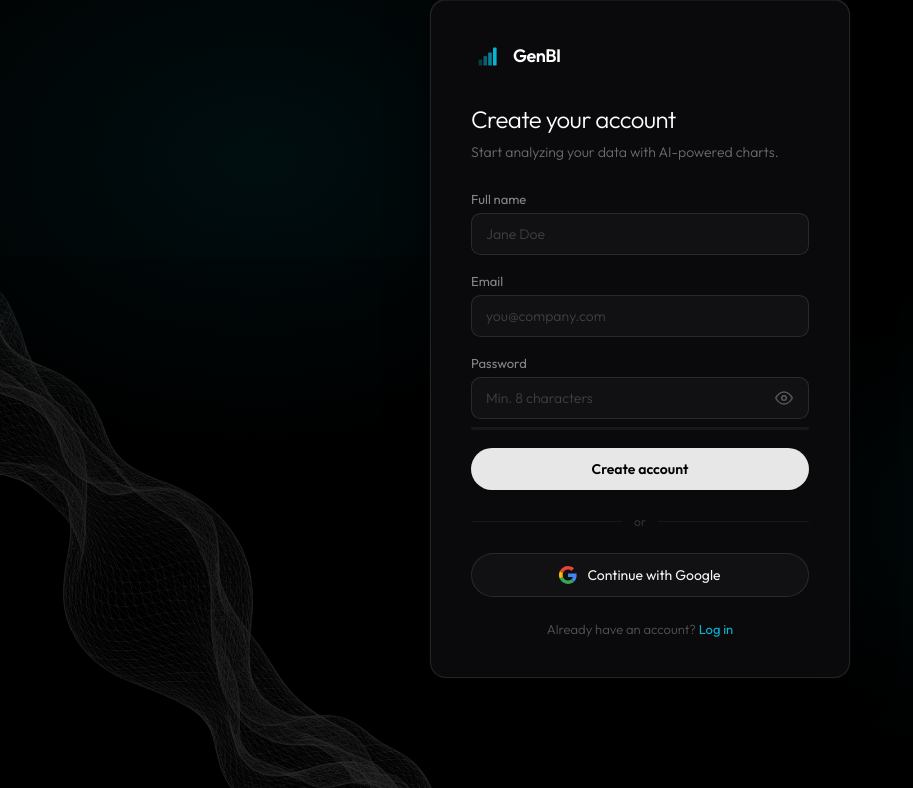
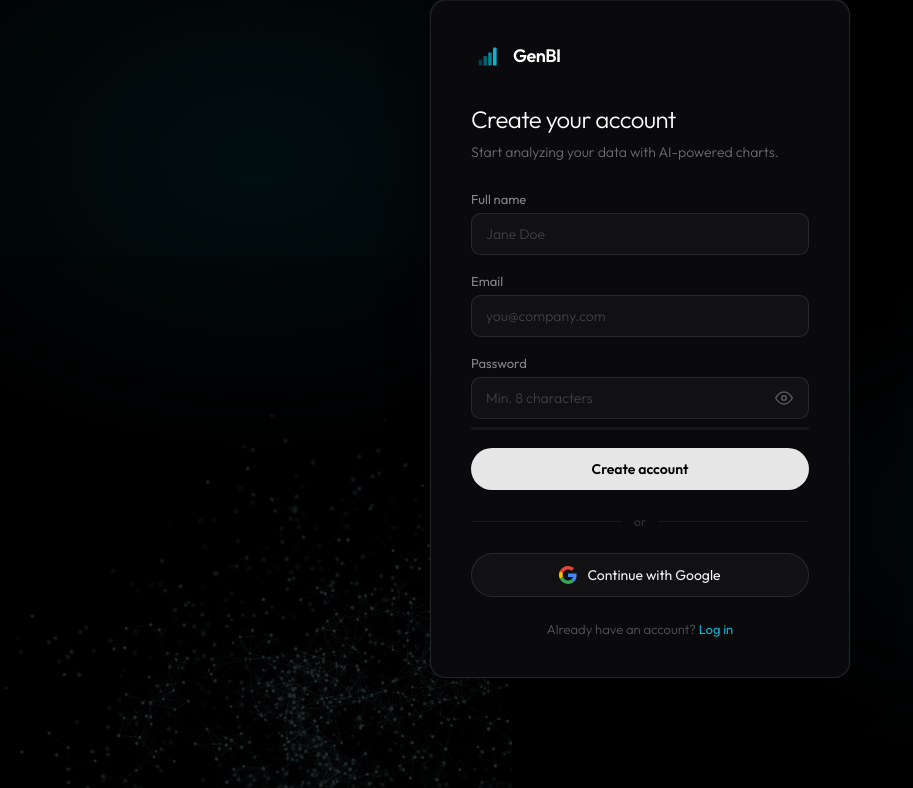
Before and after one commit to TwinAI-inc/GenBI, a Flask app: page /signup in a window 1280 px wide. Shown: the part 112-900 px from the top of the page, without its empty margins (0-913 px from the left). Run offline with Flask 3, Linux system fonts and the light colour scheme; some libraries are stand-ins or nearby versions.

Commit message:
Add unique background images to auth pages
- Login/forgot/reset: flowing silk ribbons image
- Signup/verify: data constellation dots image
- Each auth page has its own visual identity, same dark style

Co-Authored-By: Claude Opus 4.6 (1M context) <noreply@anthropic.com>

```diff
--- a/templates/forgot_password.html
+++ b/templates/forgot_password.html
@@ -11,7 +11,7 @@
 <body>
 <script>try{if(localStorage.getItem('genbi-theme')==='light')document.body.classList.add('theme-light');}catch(e){}</script>
 
-<img src="/public/images/wave-mesh.png" alt="" class="auth-wave">
+<img src="/public/images/wave-auth-login.png" alt="" class="auth-wave">
 <div class="auth-card">
   <div class="auth-brand">
     <div class="auth-brand-icon">
--- a/templates/login.html
+++ b/templates/login.html
@@ -12,7 +12,7 @@
 <body>
 <script>try{if(localStorage.getItem('genbi-theme')==='light')document.body.classList.add('theme-light');}catch(e){}</script>
 
-<img src="/public/images/wave-mesh.png" alt="" class="auth-wave">
+<img src="/public/images/wave-auth-login.png" alt="" class="auth-wave">
 <div class="auth-card">
   <div class="auth-brand">
     <div class="auth-brand-icon">
--- a/templates/reset_password.html
+++ b/templates/reset_password.html
@@ -11,7 +11,7 @@
 <body>
 <script>try{if(localStorage.getItem('genbi-theme')==='light')document.body.classList.add('theme-light');}catch(e){}</script>
 
-<img src="/public/images/wave-mesh.png" alt="" class="auth-wave">
+<img src="/public/images/wave-auth-login.png" alt="" class="auth-wave">
 <div class="auth-card">
   <div class="auth-brand">
     <div class="auth-brand-icon">
--- a/templates/signup.html
+++ b/templates/signup.html
@@ -12,7 +12,7 @@
 <body>
 <script>try{if(localStorage.getItem('genbi-theme')==='light')document.body.classList.add('theme-light');}catch(e){}</script>
 
-<img src="/public/images/wave-mesh.png" alt="" class="auth-wave">
+<img src="/public/images/wave-auth-signup.png" alt="" class="auth-wave">
 <div class="auth-card">
   <div class="auth-brand">
     <div class="auth-brand-icon">
--- a/templates/verify_email.html
+++ b/templates/verify_email.html
@@ -11,7 +11,7 @@
 <body>
 <script>try{if(localStorage.getItem('genbi-theme')==='light')document.body.classList.add('theme-light');}catch(e){}</script>
 
-<img src="/public/images/wave-mesh.png" alt="" class="auth-wave">
+<img src="/public/images/wave-auth-signup.png" alt="" class="auth-wave">
 <div class="auth-card">
   <div class="auth-brand">
     <div class="auth-brand-icon">
```
Also changed, not shown: public/images/wave-auth-login.png (added), public/images/wave-auth-signup.png (added).
